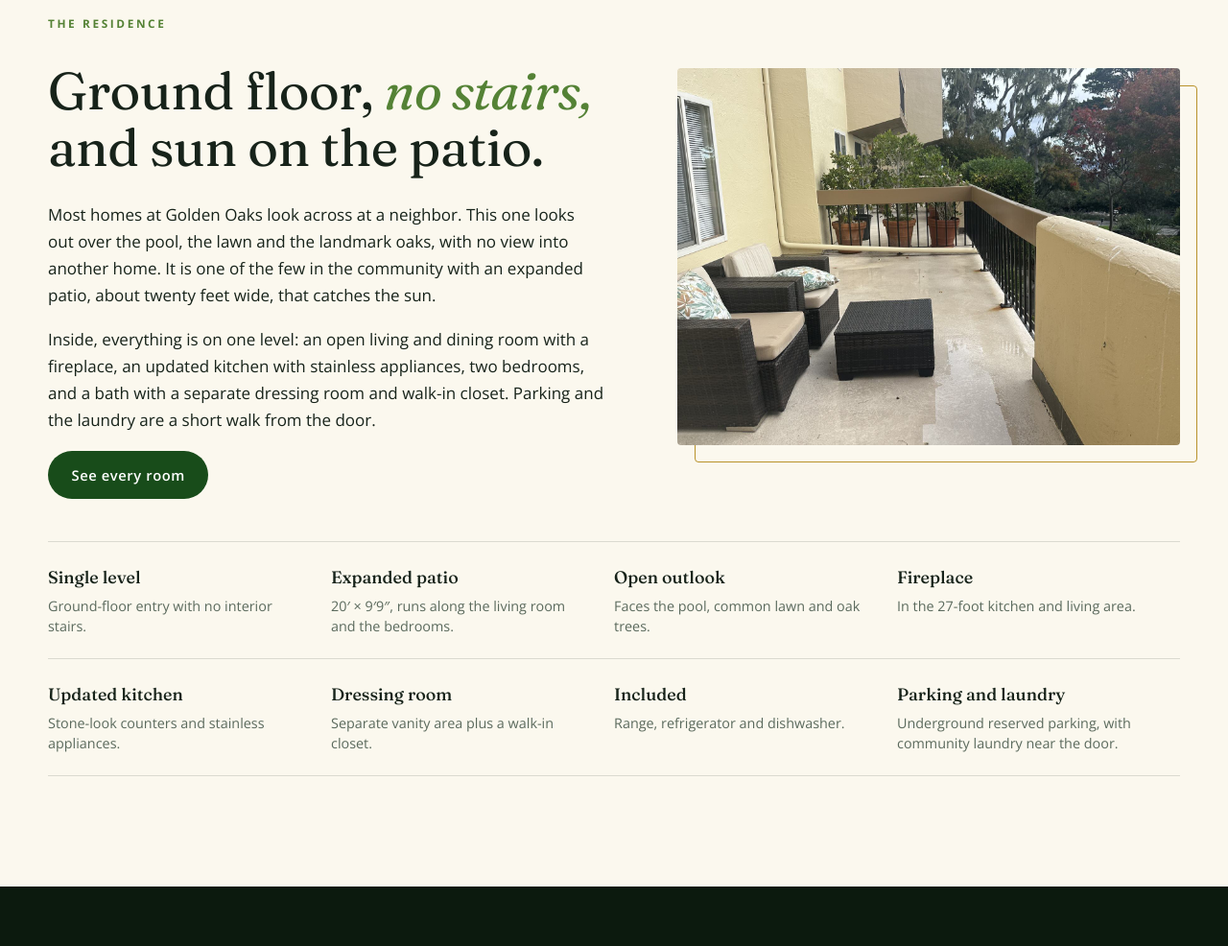
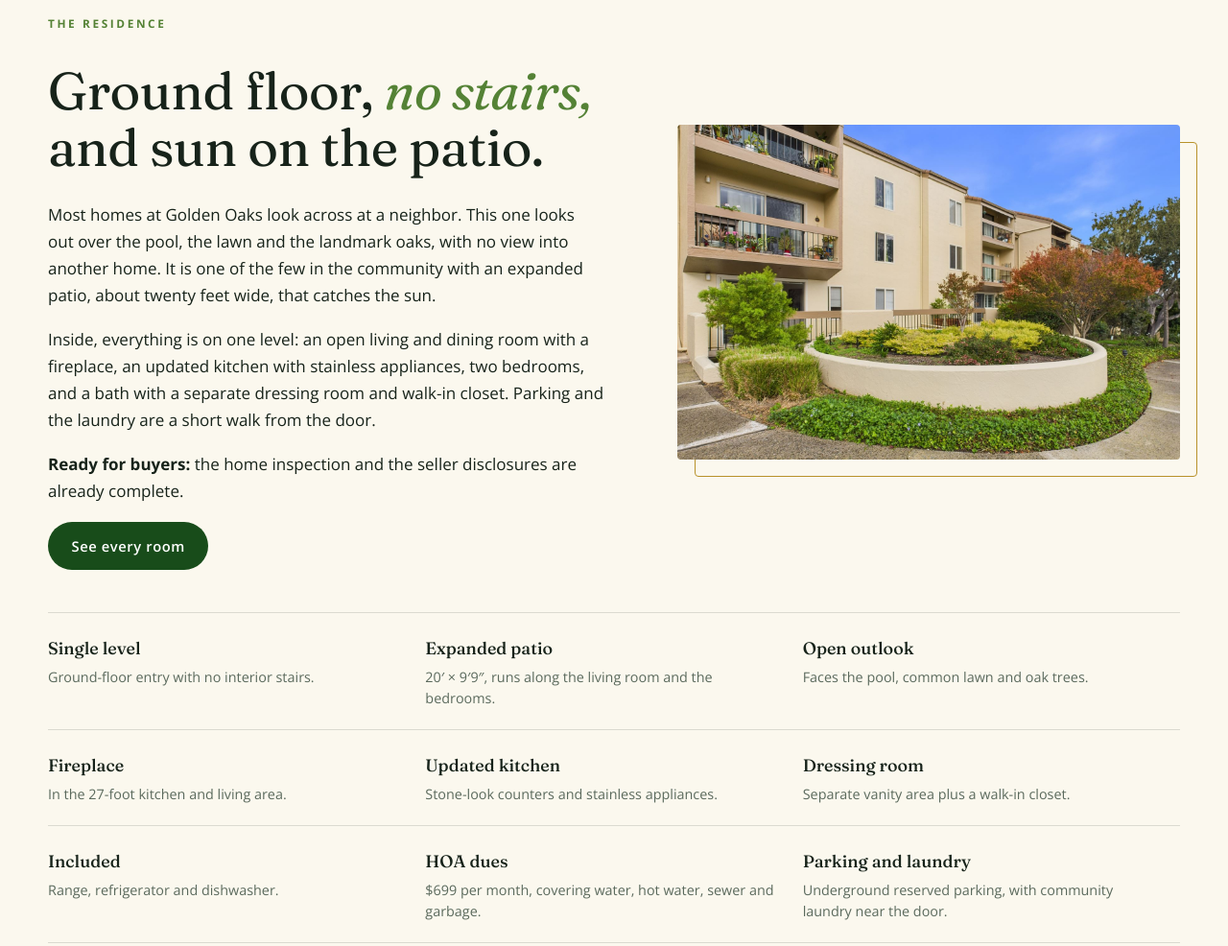
Before and after one commit to TVhoa93942/2107goldenoaks, a plain HTML site: page index.html in a window 1280 px wide. Shown: the part 900-1886 px from the top of the page at 96% size. Drawn offline with nearby package versions, Linux system fonts and the light colour scheme.

Commit message:
Add files via upload

```diff
--- a/index.html
+++ b/index.html
@@ -97,7 +97,7 @@ nav .btn{padding:.6em 1.2em;text-transform:none;letter-spacing:.02em;color:#1b2a
 .frame{position:relative}
 .frame img{border-radius:4px;width:100%;aspect-ratio:4/3;object-fit:cover}
 .frame::before{content:"";position:absolute;inset:18px -18px -18px 18px;border:1.5px solid var(--gold-deep);border-radius:4px;z-index:-1}
-.feats{list-style:none;padding:0;margin:44px 0 0;display:grid;grid-template-columns:repeat(4,1fr);gap:0;border-top:1px solid var(--line)}
+.feats{list-style:none;padding:0;margin:44px 0 0;display:grid;grid-template-columns:repeat(3,1fr);gap:0;border-top:1px solid var(--line)}
 .feats li{padding:22px 22px 22px 0;border-bottom:1px solid var(--line)}
 .feats b{display:block;font-family:var(--display);font-weight:500;font-size:1.12rem;margin-bottom:4px}
 .feats span{font-size:.9rem;color:var(--muted);line-height:1.5;display:block}
@@ -255,9 +255,10 @@ footer b{color:#e9efe2;font-weight:600}
         <h2>Ground floor, <em>no stairs,</em> and sun on the patio.</h2>
         <p>Most homes at Golden Oaks look across at a neighbor. This one looks out over the pool, the lawn and the landmark oaks, with no view into another home. It is one of the few in the community with an expanded patio, about twenty feet wide, that catches the sun.</p>
         <p>Inside, everything is on one level: an open living and dining room with a fireplace, an updated kitchen with stainless appliances, two bedrooms, and a bath with a separate dressing room and walk-in closet. Parking and the laundry are a short walk from the door.</p>
+        <p><strong>Ready for buyers:</strong> the home inspection and the seller disclosures are already complete.</p>
         <p><a class="btn btn-dark" href="#gallery">See every room</a></p>
       </div>
-      <div class="frame"><img src="img/patio.jpg" alt="The expanded patio with seating, looking toward the oaks" loading="lazy"></div>
+      <div class="frame"><img src="img/approach-lead.jpg" alt="The approach to 2107: the circular planter with the green tree in front of the home and the red-leafed tree beside it" loading="lazy" style="aspect-ratio:3/2"></div>
     </div>
     <ul class="feats">
       <li><b>Single level</b><span>Ground-floor entry with no interior stairs.</span></li>
@@ -267,6 +268,7 @@ footer b{color:#e9efe2;font-weight:600}
       <li><b>Updated kitchen</b><span>Stone-look counters and stainless appliances.</span></li>
       <li><b>Dressing room</b><span>Separate vanity area plus a walk-in closet.</span></li>
       <li><b>Included</b><span>Range, refrigerator and dishwasher.</span></li>
+      <li><b>HOA dues</b><span>$699 per month, covering water, hot water, sewer and garbage.</span></li>
       <li><b>Parking and laundry</b><span>Underground reserved parking, with community laundry near the door.</span></li>
     </ul>
   </div>
@@ -389,7 +391,7 @@ footer b{color:#e9efe2;font-weight:600}
     <div>
       <p class="eyebrow">Next step</p>
       <h2 style="margin-top:.25em">See it in <em>person.</em></h2>
-      <p class="muted" style="margin-top:18px;max-width:44ch">Request a private showing or the full disclosure package. Bill or Andrew will reply personally.</p>
+      <p class="muted" style="margin-top:18px;max-width:44ch">The home inspection and seller disclosures are complete. Request a private showing or the full disclosure package, and Bill or Andrew will reply personally.</p>
       <div class="agents">
         <div class="agent"><b>Bill Phillips</b><span>Broker &middot; DRE #00625289</span><br><a href="tel:+18313728092">(831) 372-8092</a> &nbsp;&middot;&nbsp; <span style="color:#e9efe2">bill@billandred.com</span></div>
         <div class="agent"><b>Andrew Phillips</b><span>Co-listing agent &middot; DRE #02061112</span><br><a href="tel:+18313728092">(831) 372-8092</a> &nbsp;&middot;&nbsp; <span style="color:#e9efe2">andrew@billandred.com</span></div>
```
Also changed, not shown: mls/index.html (+4 -2 lines), img/approach-lead.jpg (added).
